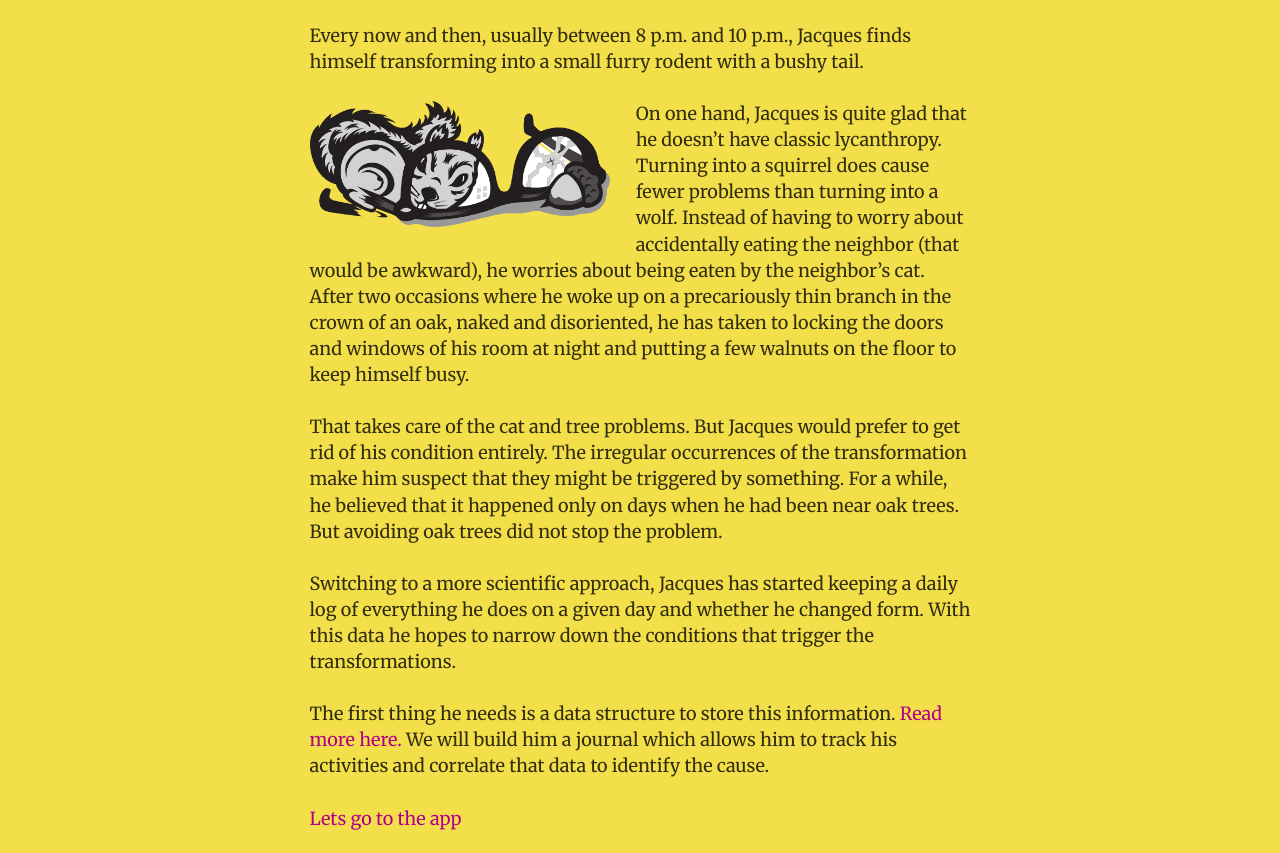
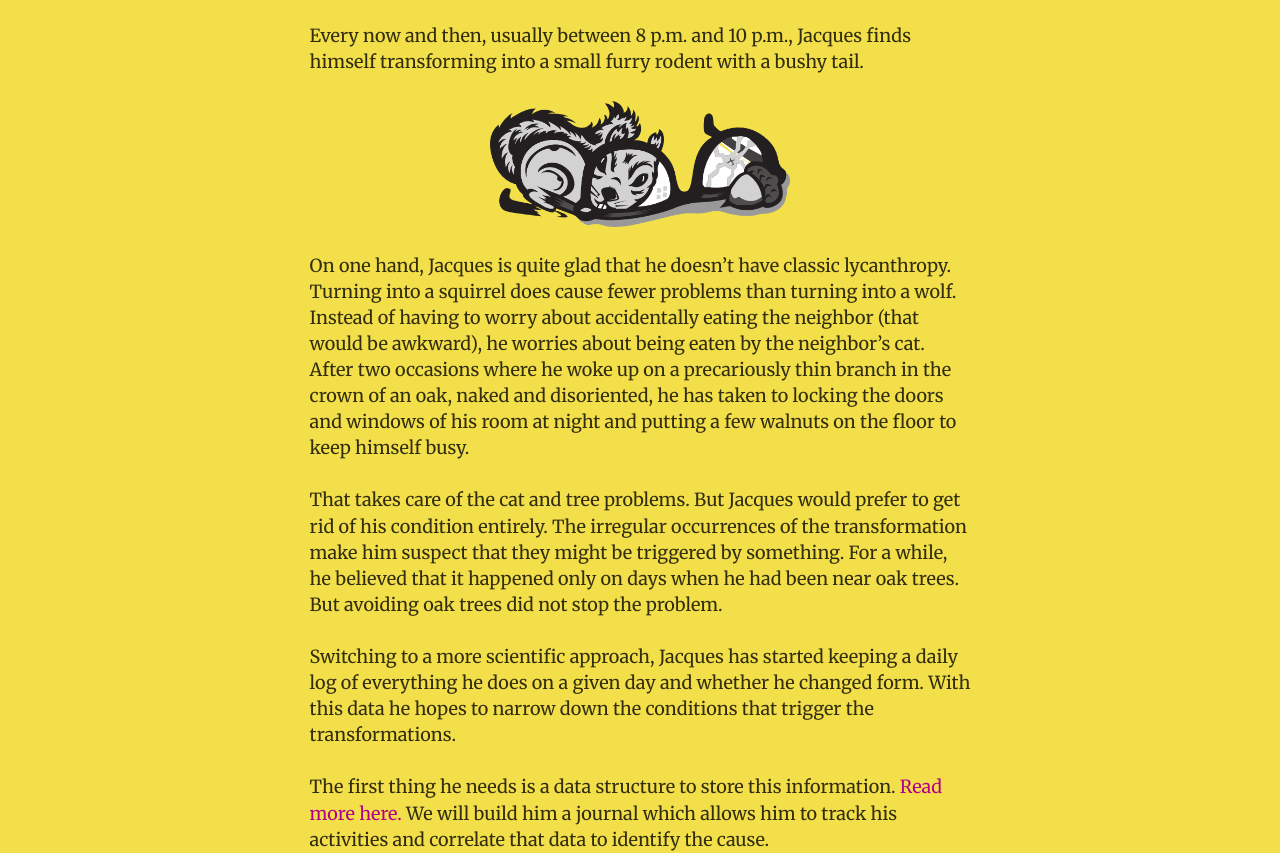
Before and after one commit to dnafication/the-weresquirrel, a Gatsby site: page / in a window 1280 px wide. Shown: the part 100-953 px from the top of the page. Built offline with nearby package versions, Linux system fonts and the light colour scheme; Gatsby itself is replaced by a stand-in of ours; a web font is replaced by a local one.

Commit message:
moved image out of p :disappointed:
as it was complaining about div being a child of p

```diff
--- a/src/pages/index.js
+++ b/src/pages/index.js
@@ -22,18 +22,18 @@ const IndexPage = () => (
       himself transforming into a small furry rodent with a bushy tail.
     </p>
 
-    <p>
     <div
       style={{
         maxWidth: `300px`,
         width: `300px`,
-          float: `left`,
-          marginRight: `1.45em`,
-          marginBottom: `1.45rem`,
+        marginLeft: `auto`,
+        marginRight: `auto`,
+        marginBottom: `26px`,
       }}
     >
       <Image />
     </div>
+    <p>
       On one hand, Jacques is quite glad that he doesn’t have classic
       lycanthropy. Turning into a squirrel does cause fewer problems than
       turning into a wolf. Instead of having to worry about accidentally eating
@@ -74,7 +74,7 @@ const IndexPage = () => (
       correlate that data to identify the cause.
     </p>
     <Link to="/journal" style={{ textDecoration: `none`, color: `#b3008b` }}>
-      Lets go to the app
+      Lets go to the app ➡️
     </Link>
   </Layout>
 )
```
Lines whose indentation alone changed are shown as unchanged.
